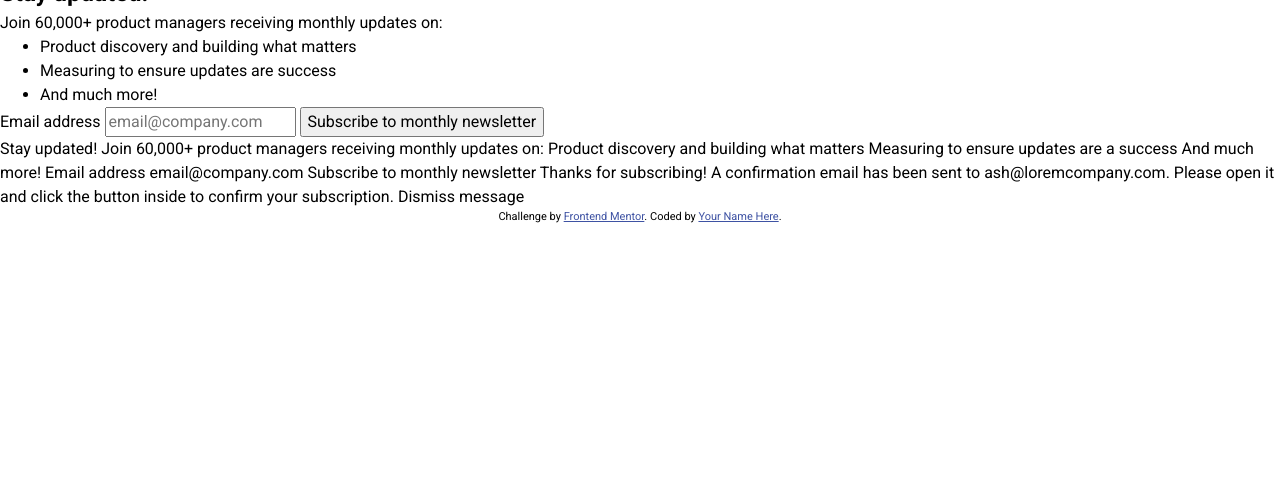
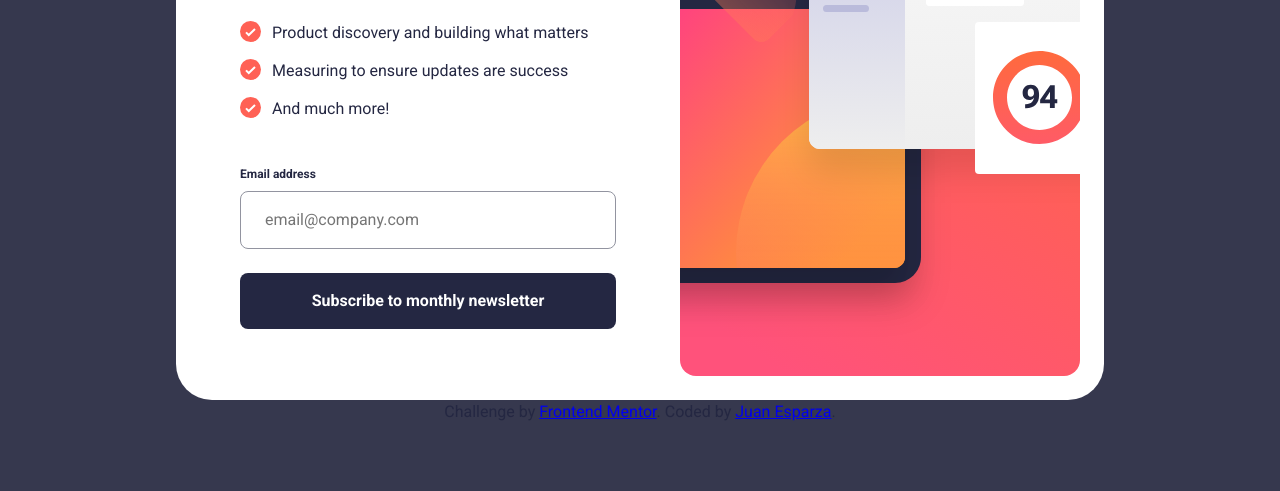
Before and after one commit to JEWebDev/newsletter-signup, a plain HTML site: page index.html in a window 1280 px wide. Shown: the part 309-800 px from the top of the page. Drawn offline with Linux system fonts and the light colour scheme.

Commit message:
Add styles for mobile and desktop view

```diff
--- a/index.html
+++ b/index.html
@@ -17,28 +17,24 @@
     </title>
 
     <!-- Feel free to remove these styles or customise in your own stylesheet 👍 -->
-    <style>
-      .attribution {
-        font-size: 11px;
-        text-align: center;
-      }
-      .attribution a {
-        color: hsl(228, 45%, 44%);
-      }
-    </style>
+    <style></style>
   </head>
-  <body>
-    <main>
+  <body class="flex-col">
+    <main class="flex-col">
       <header>
         <picture>
+          <source
+            srcset="assets/images/illustration-sign-up-desktop.svg"
+            media="(min-width: 760px)"
+          />
           <img src="assets/images/illustration-sign-up-mobile.svg" alt="" />
         </picture>
       </header>
-      <section>
-        <div class="description">
+      <section class="flex-col">
+        <div class="description flex-col">
           <h1>Stay updated!</h1>
           <p>Join 60,000+ product managers receiving monthly updates on:</p>
-          <ul>
+          <ul class="flex-col">
             <li>
               <p>Product discovery and building what matters</p>
             </li>
@@ -50,40 +46,41 @@
             </li>
           </ul>
         </div>
-        <form action="">
+
+        <form action="" class="form flex-col" id="form">
+          <div class="wrapper flex-col">
+            <div class="container">
               <label for="email">Email address</label>
+              <label for="email" class="error-msg hidden" id="error-msg"
+                >Valid email required</label
+              >
+            </div>
             <input
+              class=""
               type="email"
               name="email"
               id="email"
               placeholder="email@company.com"
+              autocomplete="off"
             />
+          </div>
           <button class="subscribe-btn">Subscribe to monthly newsletter</button>
         </form>
       </section>
     </main>
-    <!-- Sign-up form start -->
 
-    Stay updated! Join 60,000+ product managers receiving monthly updates on:
-    Product discovery and building what matters Measuring to ensure updates are
-    a success And much more! Email address email@company.com Subscribe to
-    monthly newsletter
-
-    <!-- Sign-up form end -->
-
-    <!-- Success message start -->
+    <!-- Success message start
 
     Thanks for subscribing! A confirmation email has been sent to
     ash@loremcompany.com. Please open it and click the button inside to confirm
-    your subscription. Dismiss message
-
+    your subscription. Dismiss message -->
     <!-- Success message end -->
 
     <div class="attribution">
       Challenge by
       <a href="https://www.frontendmentor.io?ref=challenge" target="_blank"
         >Frontend Mentor</a
-      >. Coded by <a href="#">Your Name Here</a>.
+      >. Coded by <a href="#">Juan Esparza</a>.
     </div>
   </body>
 </html>
--- a/style.css
+++ b/style.css
@@ -75,8 +75,144 @@ h6 {
   isolation: isolate;
 }
 
+/*******************/
+/* UTILITY STYLES */
+/*****************/
+.flex-col {
+  display: flex;
+  flex-direction: column;
+}
+
+.hidden {
+  display: none;
+}
+
 body {
   min-height: 100dvh;
+
   font-family: var(--ff-base);
-  font-weight: var(--fw-base);
+  font-size: 1rem;
+  color: var(--Dark-Slate-Grey);
 }
+
+main {
+  section {
+    padding: 2.5rem 1.5rem;
+    gap: 2.5rem;
+
+    .description {
+      gap: 1.5rem;
+
+      h1 {
+        font-size: 2.5rem;
+        font-weight: var(--fw-bold);
+      }
+
+      p {
+        line-height: 1.5;
+      }
+
+      ul {
+        gap: 10px;
+        list-style: none;
+        margin: 0;
+        padding: 0;
+
+        li {
+          display: grid;
+          grid-template-columns: 2rem 1fr;
+        }
+        li::before {
+          content: url("assets/images/icon-list.svg");
+        }
+      }
+    }
+  }
+
+  .form {
+    gap: 1.5rem;
+
+    .wrapper {
+      gap: 0.5rem;
+
+      .error {
+        border: 1px solid var(--Tomato);
+        background-color: hsla(4, 100%, 67%, 0.15);
+        color: var(--Tomato);
+      }
+
+      .error:focus {
+        outline: 2px solid var(--Tomato);
+      }
+
+      input {
+        border: 1px solid var(--Grey);
+        border-radius: 0.5rem;
+        padding: 1rem 1.5rem;
+      }
+    }
+    .container {
+      display: flex;
+      justify-content: space-between;
+
+      .error-msg {
+        color: var(--Tomato);
+      }
+      label {
+        font-size: 12px;
+        font-weight: var(--fw-bold);
+      }
+    }
+
+    .subscribe-btn {
+      background-color: var(--Dark-Slate-Grey);
+      color: white;
+      font-weight: var(--fw-bold);
+      border-radius: 0.5rem;
+      padding: 1rem 1.5rem;
+
+      outline: none;
+      border: none;
+    }
+    .subscribe-btn:hover {
+      cursor: pointer;
+      background: linear-gradient(#ff6a3a, #ff527b);
+    }
+  }
+}
+
+@media (min-width: 425px) {
+  body {
+    padding: 0 1.25rem;
+  }
+}
+
+@media (min-width: 760px) {
+  body {
+    display: flex;
+    justify-content: center;
+    align-items: center;
+
+    background-color: var(--Charcoal-Grey);
+  }
+  main {
+    display: flex;
+    flex-direction: row-reverse !important;
+    gap: 4rem;
+    background-color: var(--White);
+
+    border-radius: 2.25rem;
+    padding: 1.5rem 1.5rem 1.5rem 0;
+
+    section {
+      padding-left: 4rem;
+      padding-top: 5.125rem;
+      padding-right: 0;
+      max-width: 100%;
+
+      .description {
+        max-width: 376px;
+      }
+    }
+  }
+}
```
Lines whose indentation alone changed are shown as unchanged.
